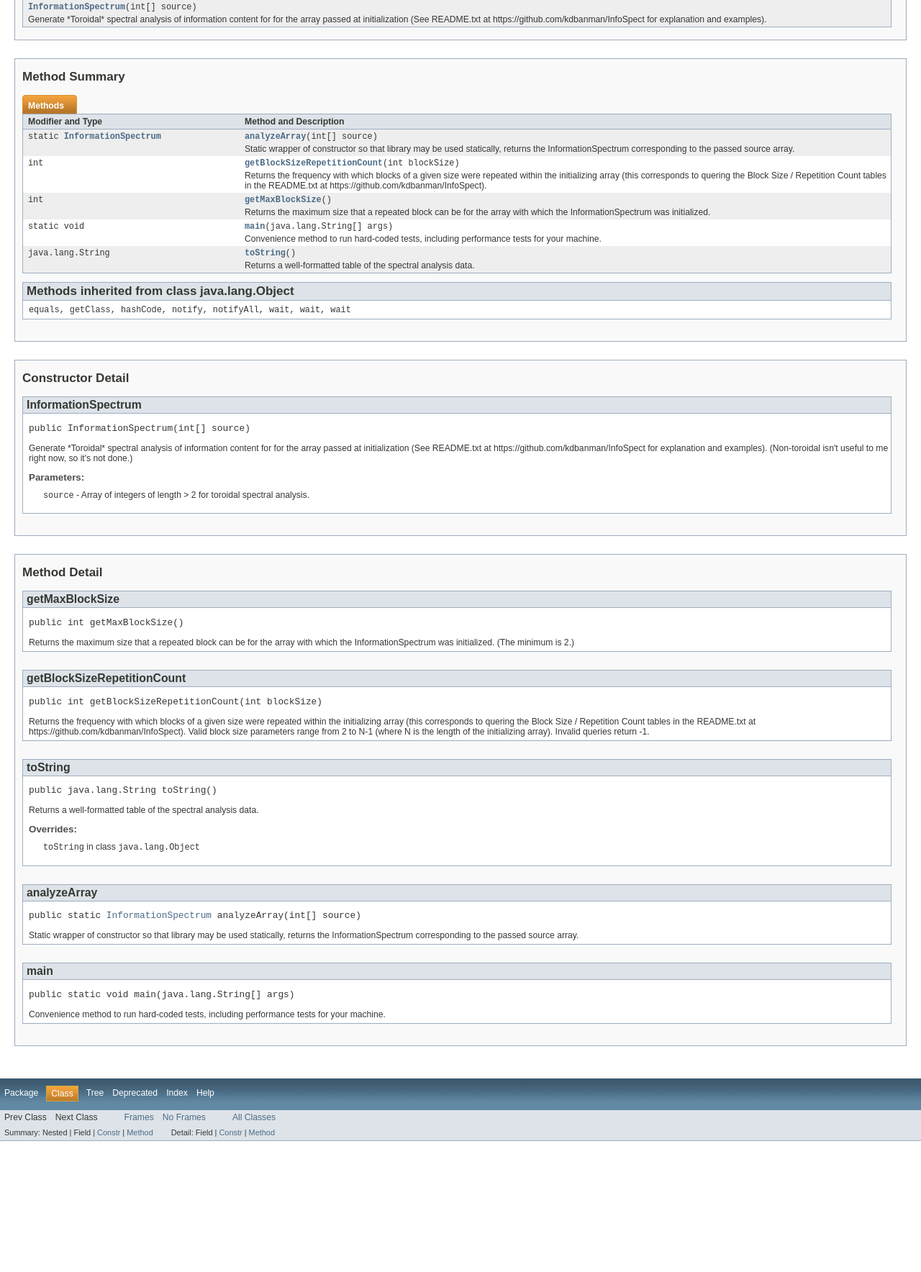
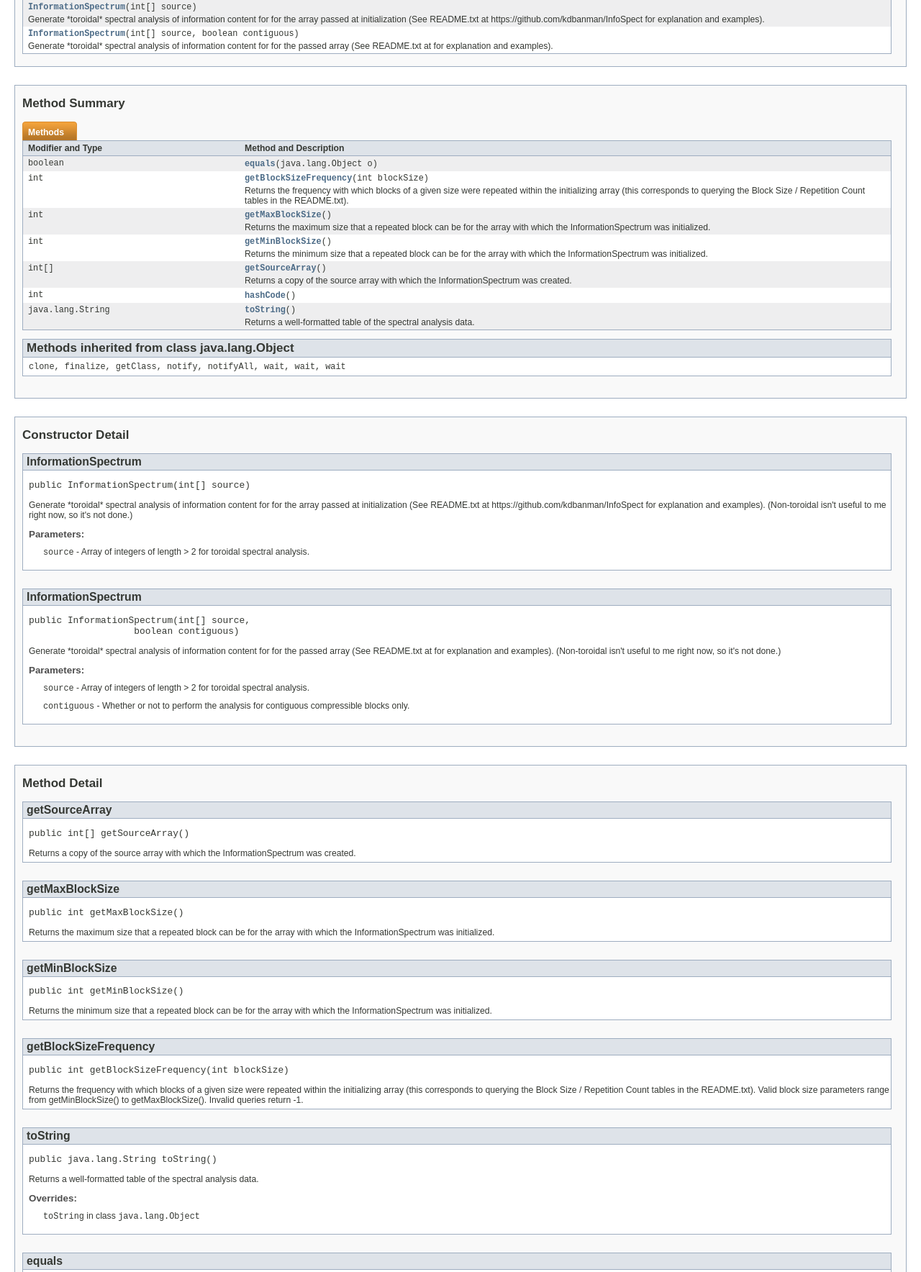
Before and after one commit to kdbanman/InfoSpect, a plain HTML site: page documentation/infospect/InformationSpectrum.html in a window 1280 px wide. Shown: the part 378-2146 px from the top of the page at 72% size. Before the commit the page ends 1964 px from the top, so only its background shows below. Drawn offline with Linux system fonts and the light colour scheme.

Commit message:
update documentation and recompile jar

```diff
--- a/documentation/infospect/InformationSpectrum.html
+++ b/documentation/infospect/InformationSpectrum.html
@@ -2,9 +2,9 @@
 <!-- NewPage -->
 <html lang="en">
 <head>
-<!-- Generated by javadoc (version 1.7.0_45) on Sun Dec 08 23:14:23 MST 2013 -->
+<!-- Generated by javadoc (version 1.7.0_45) on Tue Dec 24 12:44:12 MST 2013 -->
 <title>InformationSpectrum</title>
-<meta name="date" content="2013-12-08">
+<meta name="date" content="2013-12-24">
 <link rel="stylesheet" type="text/css" href="../stylesheet.css" title="Style">
 </head>
 <body>
@@ -115,9 +115,16 @@ extends java.lang.Object</pre>
 </tr>
 <tr class="altColor">
 <td class="colOne"><code><strong><a href="../infospect/InformationSpectrum.html#InformationSpectrum(int[])">InformationSpectrum</a></strong>(int[]&nbsp;source)</code>
-<div class="block">Generate *Toroidal* spectral analysis of information content for
+<div class="block">Generate *toroidal* spectral analysis of information content for
  for the array passed at initialization (See README.txt at
  https://github.com/kdbanman/InfoSpect for explanation and examples).</div>
+</td>
+</tr>
+<tr class="rowColor">
+<td class="colOne"><code><strong><a href="../infospect/InformationSpectrum.html#InformationSpectrum(int[], boolean)">InformationSpectrum</a></strong>(int[]&nbsp;source,
+                   boolean&nbsp;contiguous)</code>
+<div class="block">Generate *toroidal* spectral analysis of information content for
+ for the passed array (See README.txt at for explanation and examples).</div>
 </td>
 </tr>
 </table>
@@ -136,19 +143,15 @@ extends java.lang.Object</pre>
 <th class="colLast" scope="col">Method and Description</th>
 </tr>
 <tr class="altColor">
-<td class="colFirst"><code>static <a href="../infospect/InformationSpectrum.html" title="class in infospect">InformationSpectrum</a></code></td>
-<td class="colLast"><code><strong><a href="../infospect/InformationSpectrum.html#analyzeArray(int[])">analyzeArray</a></strong>(int[]&nbsp;source)</code>
-<div class="block">Static wrapper of constructor so that library may be used statically,
- returns the InformationSpectrum corresponding to the passed source array.</div>
-</td>
+<td class="colFirst"><code>boolean</code></td>
+<td class="colLast"><code><strong><a href="../infospect/InformationSpectrum.html#equals(java.lang.Object)">equals</a></strong>(java.lang.Object&nbsp;o)</code>&nbsp;</td>
 </tr>
 <tr class="rowColor">
 <td class="colFirst"><code>int</code></td>
-<td class="colLast"><code><strong><a href="../infospect/InformationSpectrum.html#getBlockSizeRepetitionCount(int)">getBlockSizeRepetitionCount</a></strong>(int&nbsp;blockSize)</code>
+<td class="colLast"><code><strong><a href="../infospect/InformationSpectrum.html#getBlockSizeFrequency(int)">getBlockSizeFrequency</a></strong>(int&nbsp;blockSize)</code>
 <div class="block">Returns the frequency with which blocks of a given size were repeated
- within the initializing array (this corresponds to quering the Block
- Size / Repetition Count tables in the README.txt at
- https://github.com/kdbanman/InfoSpect).</div>
+ within the initializing array (this corresponds to querying the Block
+ Size / Repetition Count tables in the README.txt).</div>
 </td>
 </tr>
 <tr class="altColor">
@@ -159,11 +162,21 @@ extends java.lang.Object</pre>
 </td>
 </tr>
 <tr class="rowColor">
-<td class="colFirst"><code>static void</code></td>
-<td class="colLast"><code><strong><a href="../infospect/InformationSpectrum.html#main(java.lang.String[])">main</a></strong>(java.lang.String[]&nbsp;args)</code>
-<div class="block">Convenience method to run hard-coded tests, including performance tests
- for your machine.</div>
+<td class="colFirst"><code>int</code></td>
+<td class="colLast"><code><strong><a href="../infospect/InformationSpectrum.html#getMinBlockSize()">getMinBlockSize</a></strong>()</code>
+<div class="block">Returns the minimum size that a repeated block can be for the array with which
+ the InformationSpectrum was initialized.</div>
 </td>
+</tr>
+<tr class="altColor">
+<td class="colFirst"><code>int[]</code></td>
+<td class="colLast"><code><strong><a href="../infospect/InformationSpectrum.html#getSourceArray()">getSourceArray</a></strong>()</code>
+<div class="block">Returns a copy of the source array with which the InformationSpectrum was created.</div>
+</td>
+</tr>
+<tr class="rowColor">
+<td class="colFirst"><code>int</code></td>
+<td class="colLast"><code><strong><a href="../infospect/InformationSpectrum.html#hashCode()">hashCode</a></strong>()</code>&nbsp;</td>
 </tr>
 <tr class="altColor">
 <td class="colFirst"><code>java.lang.String</code></td>
@@ -177,7 +190,7 @@ extends java.lang.Object</pre>
 <!--   -->
 </a>
 <h3>Methods inherited from class&nbsp;java.lang.Object</h3>
-<code>equals, getClass, hashCode, notify, notifyAll, wait, wait, wait</code></li>
+<code>clone, finalize, getClass, notify, notifyAll, wait, wait, wait</code></li>
 </ul>
 </li>
 </ul>
@@ -196,17 +209,34 @@ extends java.lang.Object</pre>
 <a name="InformationSpectrum(int[])">
 <!--   -->
 </a>
-<ul class="blockListLast">
+<ul class="blockList">
 <li class="blockList">
 <h4>InformationSpectrum</h4>
 <pre>public&nbsp;InformationSpectrum(int[]&nbsp;source)</pre>
-<div class="block">Generate *Toroidal* spectral analysis of information content for
+<div class="block">Generate *toroidal* spectral analysis of information content for
  for the array passed at initialization (See README.txt at
  https://github.com/kdbanman/InfoSpect for explanation and examples).
 
  (Non-toroidal isn't useful to me right now, so it's not done.)</div>
 <dl><dt><span class="strong">Parameters:</span></dt><dd><code>source</code> - Array of integers of  length > 2 for toroidal spectral
  analysis.</dd></dl>
+</li>
+</ul>
+<a name="InformationSpectrum(int[], boolean)">
+<!--   -->
+</a>
+<ul class="blockListLast">
+<li class="blockList">
+<h4>InformationSpectrum</h4>
+<pre>public&nbsp;InformationSpectrum(int[]&nbsp;source,
+                   boolean&nbsp;contiguous)</pre>
+<div class="block">Generate *toroidal* spectral analysis of information content for
+ for the passed array (See README.txt at for explanation and examples).
+
+ (Non-toroidal isn't useful to me right now, so it's not done.)</div>
+<dl><dt><span class="strong">Parameters:</span></dt><dd><code>source</code> - Array of integers of  length > 2 for toroidal spectral
+ analysis.</dd><dd><code>contiguous</code> - Whether or not to perform the analysis for contiguous
+ compressible blocks only.</dd></dl>
 </li>
 </ul>
 </li>
@@ -217,6 +247,16 @@ extends java.lang.Object</pre>
 <!--   -->
 </a>
 <h3>Method Detail</h3>
+<a name="getSourceArray()">
+<!--   -->
+</a>
+<ul class="blockList">
+<li class="blockList">
+<h4>getSourceArray</h4>
+<pre>public&nbsp;int[]&nbsp;getSourceArray()</pre>
+<div class="block">Returns a copy of the source array with which the InformationSpectrum was created.</div>
+</li>
+</ul>
 <a name="getMaxBlockSize()">
 <!--   -->
 </a>
@@ -225,23 +265,33 @@ extends java.lang.Object</pre>
 <h4>getMaxBlockSize</h4>
 <pre>public&nbsp;int&nbsp;getMaxBlockSize()</pre>
 <div class="block">Returns the maximum size that a repeated block can be for the array with
- which the InformationSpectrum was initialized.  (The minimum is 2.)</div>
+ which the InformationSpectrum was initialized.</div>
 </li>
 </ul>
-<a name="getBlockSizeRepetitionCount(int)">
+<a name="getMinBlockSize()">
 <!--   -->
 </a>
 <ul class="blockList">
 <li class="blockList">
-<h4>getBlockSizeRepetitionCount</h4>
-<pre>public&nbsp;int&nbsp;getBlockSizeRepetitionCount(int&nbsp;blockSize)</pre>
+<h4>getMinBlockSize</h4>
+<pre>public&nbsp;int&nbsp;getMinBlockSize()</pre>
+<div class="block">Returns the minimum size that a repeated block can be for the array with which
+ the InformationSpectrum was initialized.</div>
+</li>
+</ul>
+<a name="getBlockSizeFrequency(int)">
+<!--   -->
+</a>
+<ul class="blockList">
+<li class="blockList">
+<h4>getBlockSizeFrequency</h4>
+<pre>public&nbsp;int&nbsp;getBlockSizeFrequency(int&nbsp;blockSize)</pre>
 <div class="block">Returns the frequency with which blocks of a given size were repeated
- within the initializing array (this corresponds to quering the Block
- Size / Repetition Count tables in the README.txt at
- https://github.com/kdbanman/InfoSpect).
+ within the initializing array (this corresponds to querying the Block
+ Size / Repetition Count tables in the README.txt).
 
- Valid block size parameters range from 2 to N-1 (where N is the length
- of the initializing array).  Invalid queries return -1.</div>
+ Valid block size parameters range from getMinBlockSize() to getMaxBlockSize().
+ Invalid queries return -1.</div>
 </li>
 </ul>
 <a name="toString()">
@@ -258,26 +308,30 @@ extends java.lang.Object</pre>
 </dl>
 </li>
 </ul>
-<a name="analyzeArray(int[])">
+<a name="equals(java.lang.Object)">
 <!--   -->
 </a>
 <ul class="blockList">
 <li class="blockList">
-<h4>analyzeArray</h4>
-<pre>public static&nbsp;<a href="../infospect/InformationSpectrum.html" title="class in infospect">InformationSpectrum</a>&nbsp;analyzeArray(int[]&nbsp;source)</pre>
-<div class="block">Static wrapper of constructor so that library may be used statically,
- returns the InformationSpectrum corresponding to the passed source array.</div>
+<h4>equals</h4>
+<pre>public&nbsp;boolean&nbsp;equals(java.lang.Object&nbsp;o)</pre>
+<dl>
+<dt><strong>Overrides:</strong></dt>
+<dd><code>equals</code>&nbsp;in class&nbsp;<code>java.lang.Object</code></dd>
+</dl>
 </li>
 </ul>
-<a name="main(java.lang.String[])">
+<a name="hashCode()">
 <!--   -->
 </a>
 <ul class="blockListLast">
 <li class="blockList">
-<h4>main</h4>
-<pre>public static&nbsp;void&nbsp;main(java.lang.String[]&nbsp;args)</pre>
-<div class="block">Convenience method to run hard-coded tests, including performance tests
- for your machine.</div>
+<h4>hashCode</h4>
+<pre>public&nbsp;int&nbsp;hashCode()</pre>
+<dl>
+<dt><strong>Overrides:</strong></dt>
+<dd><code>hashCode</code>&nbsp;in class&nbsp;<code>java.lang.Object</code></dd>
+</dl>
 </li>
 </ul>
 </li>
```
Also changed, not shown: documentation/allclasses-frame.html (+2 -2 lines), documentation/allclasses-noframe.html (+2 -2 lines), documentation/constant-values.html (+2 -2 lines), documentation/deprecated-list.html (+2 -2 lines), documentation/help-doc.html (+2 -2 lines), documentation/index-all.html (+33 -26 lines), documentation/index.html (+1 -1 lines), documentation/infospect/package-frame.html (+2 -2 lines), documentation/infospect/package-summary.html (+2 -2 lines), documentation/infospect/package-tree.html (+2 -2 lines), documentation/overview-tree.html (+2 -2 lines), 2 other files.
